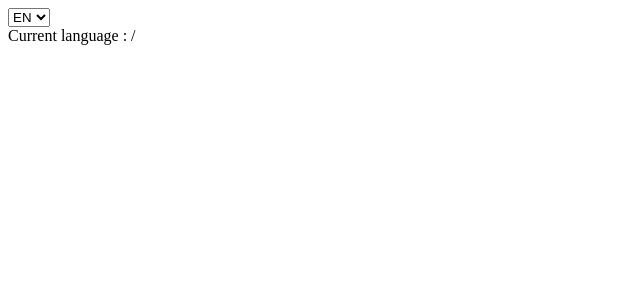
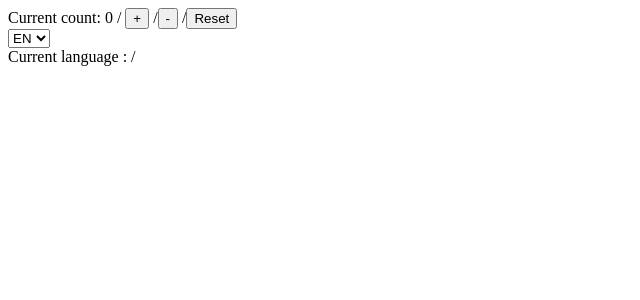
Before and after one commit to mgnkgn/develhope-react-exercises, a React (Create React App) app: page / in a window 1280 px wide. Shown: the top 300 px of the page, without its empty margins (0-640 px from the left). Built offline with nearby package versions, Linux system fonts and the light colour scheme.

Commit message:
useCallback

```diff
--- a/src/App.js
+++ b/src/App.js
@@ -25,12 +25,12 @@ const App = () => {
         {/* <Counter /> */}
         {/* <GithubUser name={"mgnkgn"} /> */}
         {/* <GithubUsersList /> */}
-        {/* <div>
-        Current count: {count} / <button onClick={incrementCount}>+</button> /
-        <button onClick={decrementCount}>-</button> /
-        <button onClick={resetCount}>Reset</button>
-      </div>
-    <Form /> */}
+        <div>
+          Current count: {count} / <button onClick={incrementCount}>+</button> /
+          <button onClick={decrementCount}>-</button> /
+          <button onClick={resetCount}>Reset</button>
+        </div>
+        {/* <Form /> */}
         {/* <CarDetails /> */}
       </div>
       <DisplayLangFunc />
--- a/src/UseCounter.js
+++ b/src/UseCounter.js
@@ -1,19 +1,19 @@
-import React, { useState } from "react";
+import React, { useState, useCallback } from "react";
 
 const UseCounter = (initialValue = 0, secondValue = 1) => {
   const [count, setCount] = useState(initialValue);
 
-  const incrementCount = () => {
+  const incrementCount = useCallback(() => {
     setCount((count) => count + 1);
-  };
+  }, []);
 
-  const decrementCount = () => {
+  const decrementCount = useCallback(() => {
     setCount((count) => count - 1);
-  };
+  }, []);
 
-  const resetCount = () => {
+  const resetCount = useCallback(() => {
     setCount(0);
-  };
+  }, []);
   return { count, incrementCount, decrementCount, resetCount, secondValue };
 };
 
```
